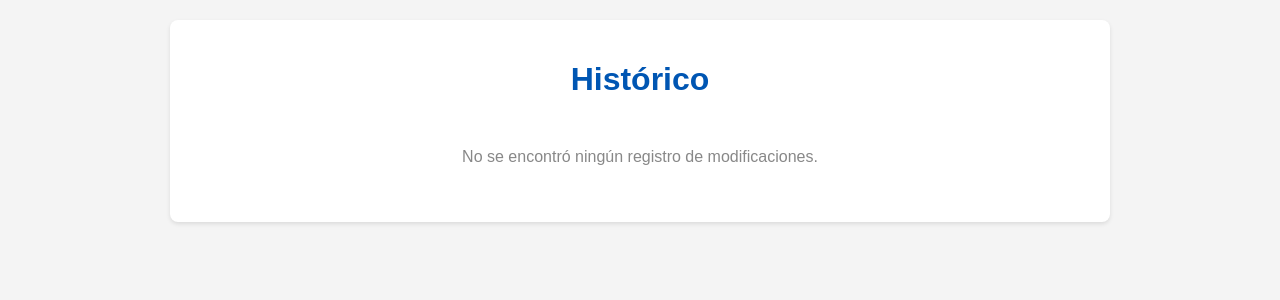
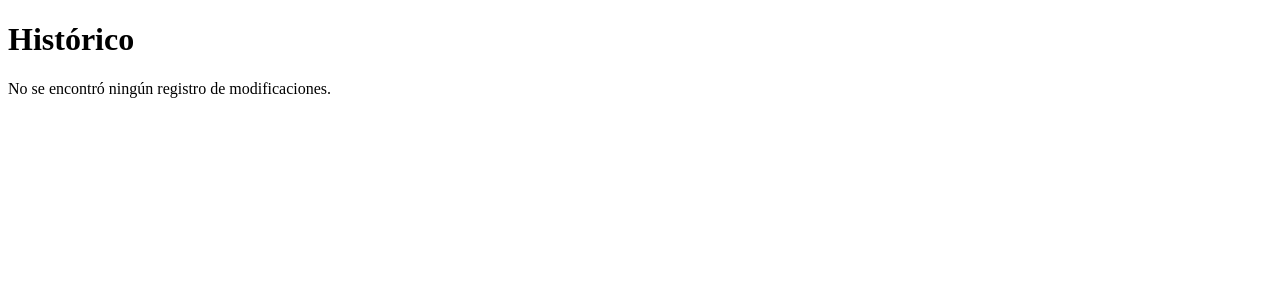
Before and after one commit to Proyecto-Final3MF/COSMOS, a PHP site: page /Hindex.php in a window 1280 px wide. Shown: the top 300 px of the page. Run offline with PHP 8.4, Linux system fonts and the light colour scheme; data that the repository does not hold is empty.

Commit message:
Update historial_view.php

```diff
--- a/Views/historial_view.php
+++ b/Views/historial_view.php
@@ -4,50 +4,6 @@
     <meta charset="UTF-8">
     <meta name="viewport" content="width=device-width, initial-scale=1.0">
     <title>Histórico de Modificações</title>
-    <style>
-        body {
-            font-family: Arial, sans-serif;
-            margin: 20px;
-            background-color: #f4f4f4;
-            color: #333;
-        }
-        .container {
-            max-width: 900px;
-            margin: 0 auto;
-            background-color: #fff;
-            padding: 20px;
-            border-radius: 8px;
-            box-shadow: 0 2px 4px rgba(0, 0, 0, 0.1);
-        }
-        h1 {
-            color: #0056b3;
-            text-align: center;
-            margin-bottom: 30px;
-        }
-        .historial-item {
-            border-bottom: 1px solid #eee;
-            padding: 15px 0;
-        }
-        .historial-item:last-child {
-            border-bottom: none;
-        }
-        .historial-item p {
-            margin: 5px 0;
-            line-height: 1.6;
-        }
-        .historial-item strong {
-            color: #555;
-        }
-        .data-hora {
-            font-size: 0.9em;
-            color: #777;
-        }
-        .no-records {
-            text-align: center;
-            color: #888;
-            padding: 20px;
-        }
-    </style>
 </head>
 <body>
     <div class="container">
```
